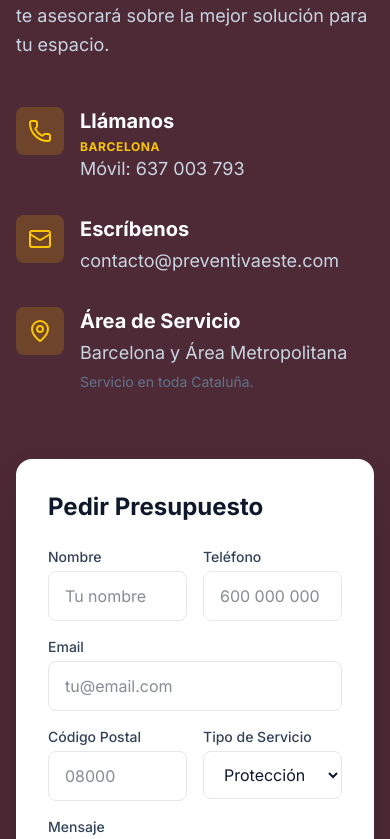
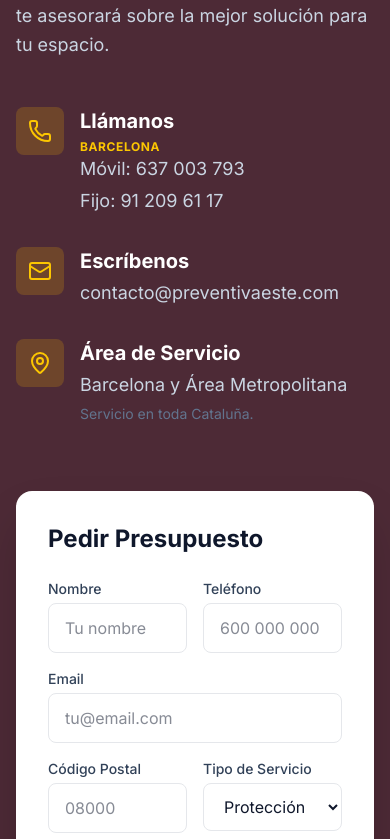
Before and after one commit to rafaluzfestivus/preventiva_este, a Next.js app: page / in a window 390 px wide. Shown: the part 9360-10199 px from the top of the page. Built offline with nearby package versions, Linux system fonts and the light colour scheme.

Commit message:
Add landline phone (91 209 61 17) to Footer and ContactSection

```diff
--- a/src/components/layout/Footer.tsx
+++ b/src/components/layout/Footer.tsx
@@ -60,7 +60,10 @@
                                 <Phone className="w-5 h-5 text-yellow-400 shrink-0 mt-1" />
                                 <div>
                                     <span className="text-xs text-slate-400 font-bold uppercase block">Barcelona</span>
-                                    <a href="tel:+34637003793" className="hover:text-white transition-colors">Móvil: 637 003 793</a>
+                                    <div className="flex flex-col">
+                                        <a href="tel:+34637003793" className="hover:text-white transition-colors">Móvil: 637 003 793</a>
+                                        <a href="tel:+34912096117" className="hover:text-white transition-colors">Fijo: 91 209 61 17</a>
+                                    </div>
                                 </div>
                             </li>
                             <li className="flex items-center gap-3">
--- a/src/components/sections/ContactSection.tsx
+++ b/src/components/sections/ContactSection.tsx
@@ -117,10 +117,19 @@
                                 </div>
                                 <div>
                                     <h3 className="font-bold text-xl mb-1">Llámanos</h3>
-                                    <span className="text-xs text-yellow-400 font-bold uppercase tracking-wider block">Barcelona</span>
-                                    <a href="tel:+34637003793" className="text-slate-300 hover:text-white transition-colors text-lg">
-                                        Móvil: 637 003 793
-                                    </a>
+                                    <div className="flex flex-col gap-1">
+                                        <div className="flex flex-col">
+                                            <span className="text-xs text-yellow-400 font-bold uppercase tracking-wider">Barcelona</span>
+                                            <div className="flex flex-col gap-1">
+                                                <a href="tel:+34637003793" className="text-slate-300 hover:text-white transition-colors text-lg">
+                                                    Móvil: 637 003 793
+                                                </a>
+                                                <a href="tel:+34912096117" className="text-slate-300 hover:text-white transition-colors text-lg">
+                                                    Fijo: 91 209 61 17
+                                                </a>
+                                            </div>
+                                        </div>
+                                    </div>
                                 </div>
                             </div>
 
```
